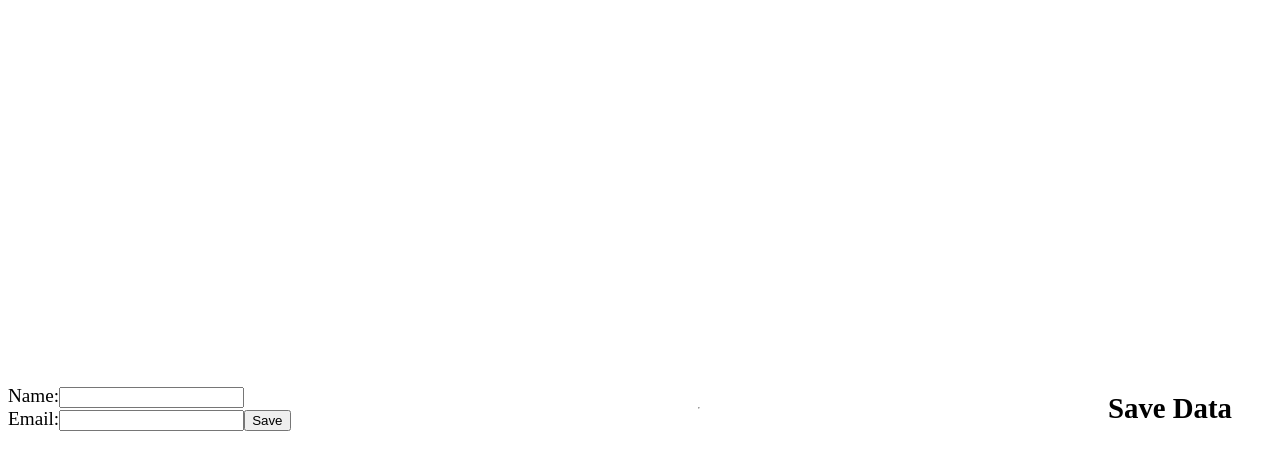
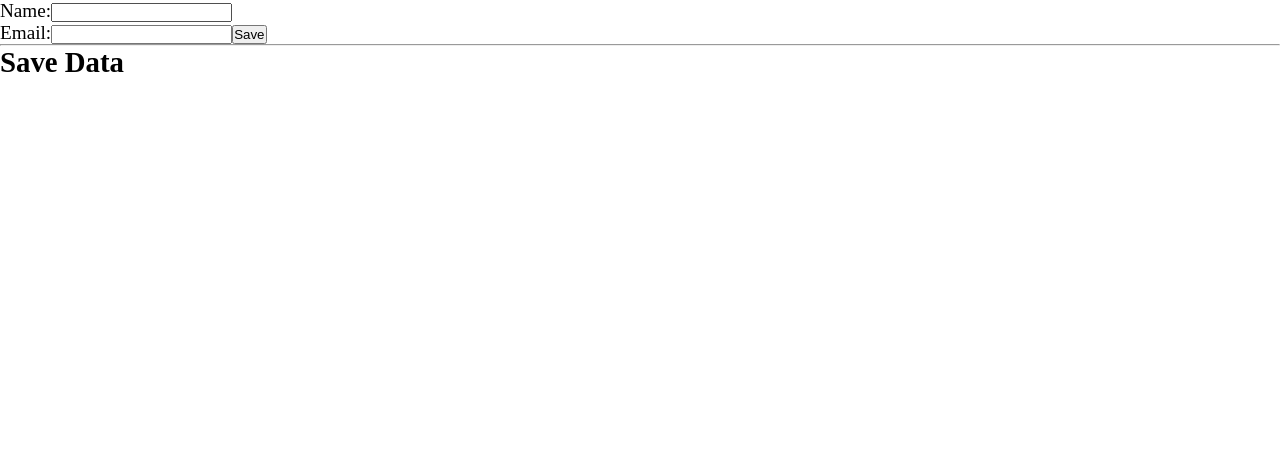
Before and after one commit to mrkamin/theukeverest.co.uk, a React (Create React App) app: page / in a window 1280 px wide. Shown: the top 470 px of the page. Built offline with nearby package versions, Linux system fonts and the light colour scheme.

Commit message:
reset default style

```diff
--- a/src/index.css
+++ b/src/index.css
@@ -1,10 +1,8 @@
+* {
+  padding: 0;
+  margin: 0;
+  box-sizing: border-box;
+}
 body {
   font-size: larger;
 }
-
-.App {
-  height: 100vh;
-  display: flex;
-  align-items: center;
-  justify-content: center;
-}
```
